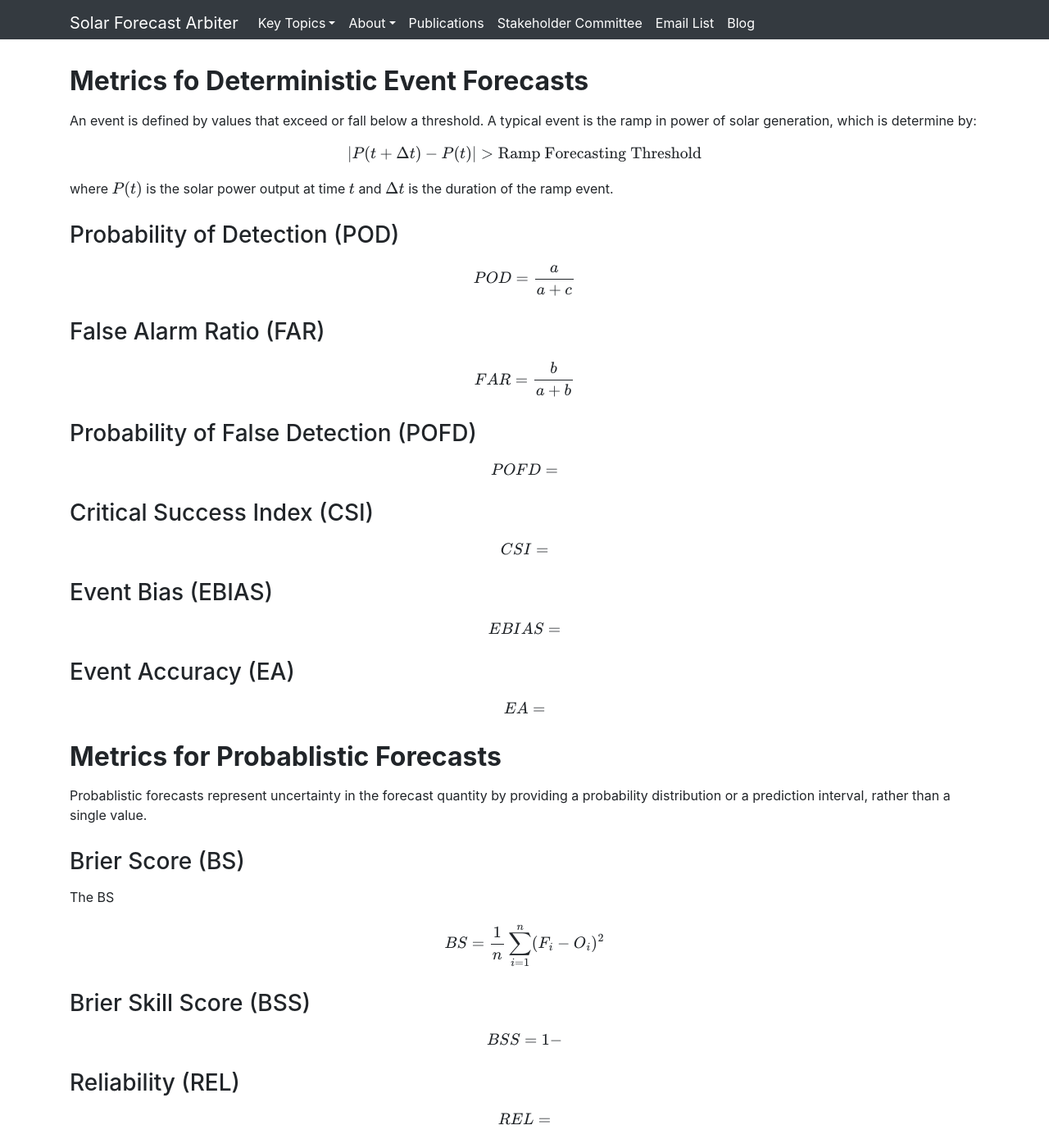
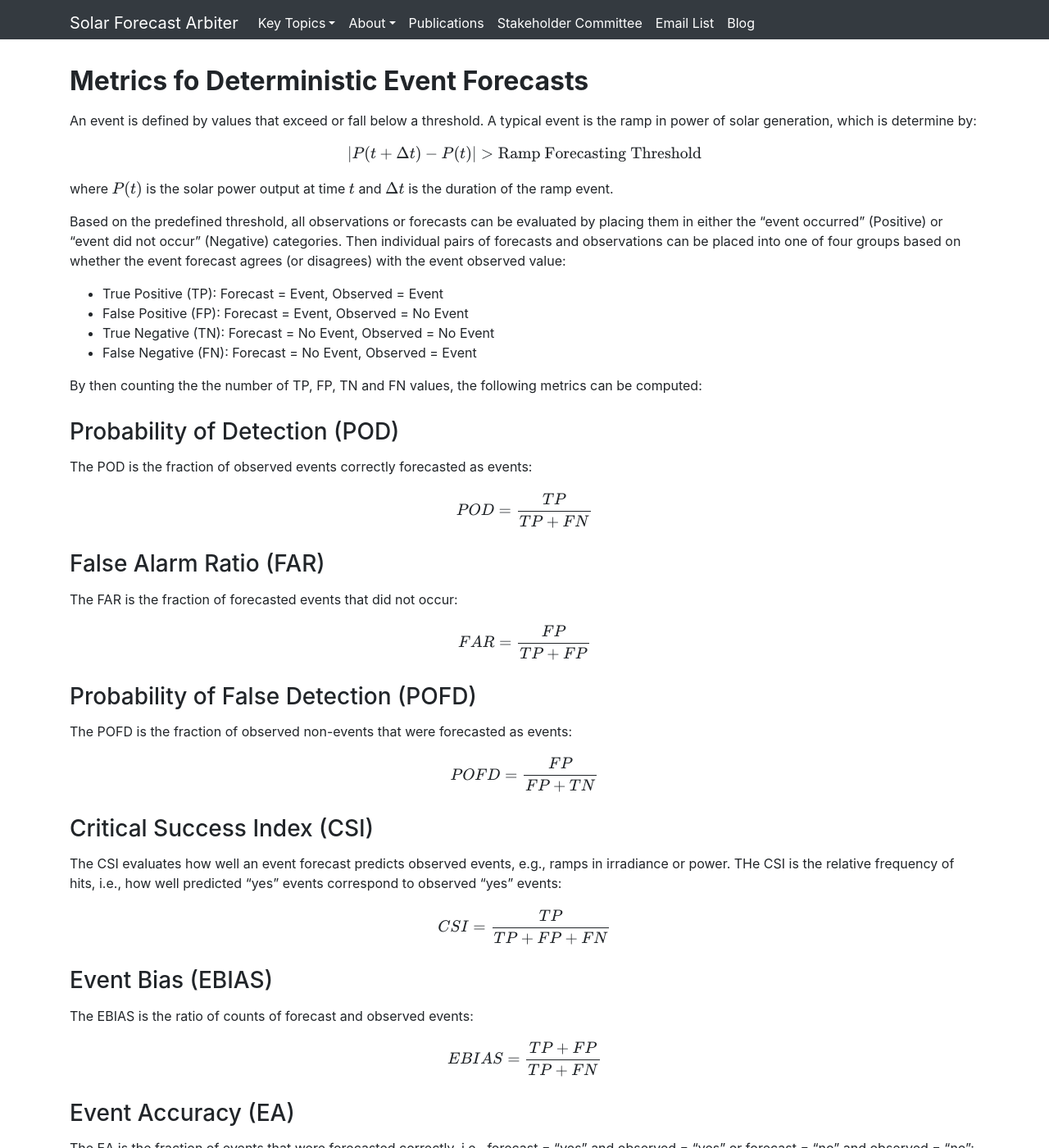
Before and after one commit to SolarArbiter/SolarArbiter.github.io, a Jekyll site: the page built from metrics.md, in a window 1280 px wide and 1400 px high, scrolled down 2934 px. Shown: the whole window at 82% size. Built offline with Jekyll 4.4.1, drawn with Linux system fonts in a browser that asks for light colours; formulas are drawn with MathJax 3; comment, search, counter and statistics services are not loaded; our own code applies the rules of GitHub Pages for plain Markdown files; some of the changed text lies outside the part shown.

Commit message:
metrics: add event metrics

```diff
--- a/metrics.md
+++ b/metrics.md
@@ -109,35 +109,52 @@ $$ | P(t + \Delta t) - P(t) | > \text{Ramp Forecasting Threshold} $$
 
 where $$ P(t) $$ is the solar power output at time $$ t $$ and $$ \Delta t $$ is the duration of the ramp event.
 
+Based on the predefined threshold, all observations or forecasts can be evaluated by placing them in either the "event occurred" (Positive) or "event did not occur" (Negative) categories. Then individual pairs of forecasts and observations can be placed into one of four groups based on whether the event forecast agrees (or disagrees) with the event observed value:
+
+- True Positive (TP): Forecast = Event, Observed = Event
+- False Positive (FP): Forecast = Event, Observed = No Event
+- True Negative (TN): Forecast = No Event, Observed = No Event
+- False Negative (FN): Forecast = No Event, Observed = Event
+
+By then counting the the number of TP, FP, TN and FN values, the following metrics can be computed:
+
 
 ### Probability of Detection (POD)
+The POD is the fraction of observed events correctly forecasted as events:
 
-$$ POD = \frac{a}{a + c} $$
+$$ POD = \frac{TP}{TP + FN} $$
 
 
 ### False Alarm Ratio (FAR)
+The FAR is the fraction of forecasted events that did not occur:
 
-$$ FAR = \frac{b}{a + b} $$
+$$ FAR = \frac{FP}{TP + FP} $$
 
 
 ### Probability of False Detection (POFD)
+The POFD is the fraction of observed non-events that were forecasted as events:
 
-$$ POFD = $$
+$$ POFD = \frac{FP}{FP + TN} $$
 
 
 ### Critical Success Index (CSI)
+The CSI evaluates how well an event forecast predicts observed events, e.g., ramps in irradiance or power. THe CSI is the relative frequency of hits, i.e., how well predicted "yes" events correspond to observed "yes" events:
 
-$$ CSI = $$
+$$ CSI = \frac{TP}{TP + FP + FN} $$
 
 
 ### Event Bias (EBIAS)
+The EBIAS is the ratio of counts of forecast and observed events:
 
-$$ EBIAS = $$
+$$ EBIAS = \frac{TP + FP}{TP + FN} $$
 
 
 ### Event Accuracy (EA)
+The EA is the fraction of events that were forecasted correctly, i.e., forecast = "yes" and observed = "yes" or forecast = "no" and observed = "no":
 
-$$ EA = $$
+$$ EA = \frac{TP + TN}{TP + FP + TN + FN} = \frac{TP + TN}{n} $$
+
+where $$ n $$ is the number of samples.
 
 
 ## Metrics for Probablistic Forecasts
```
